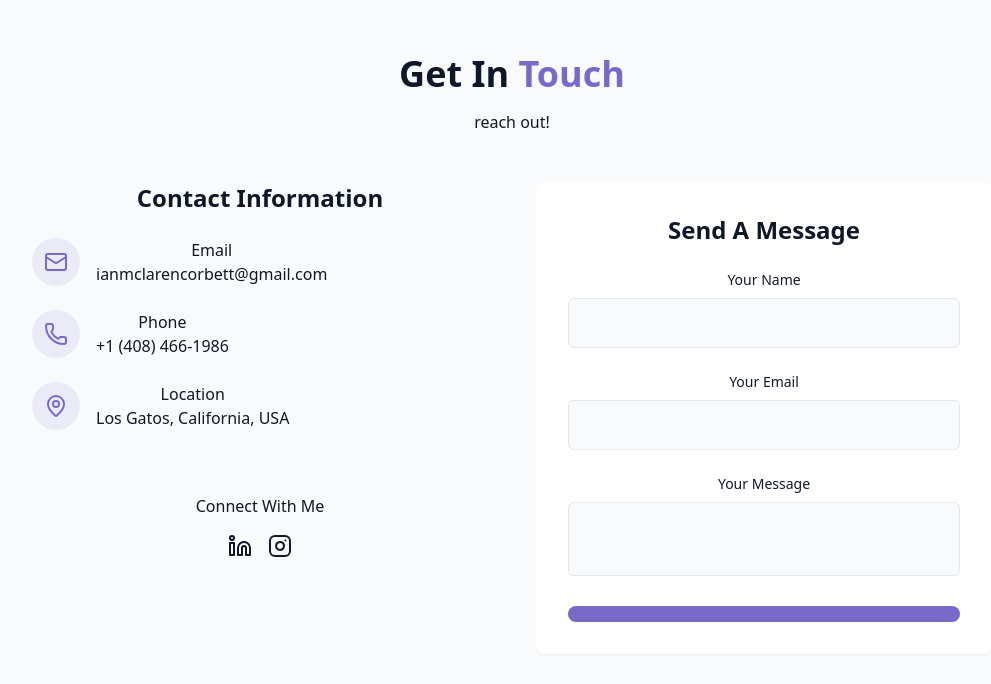
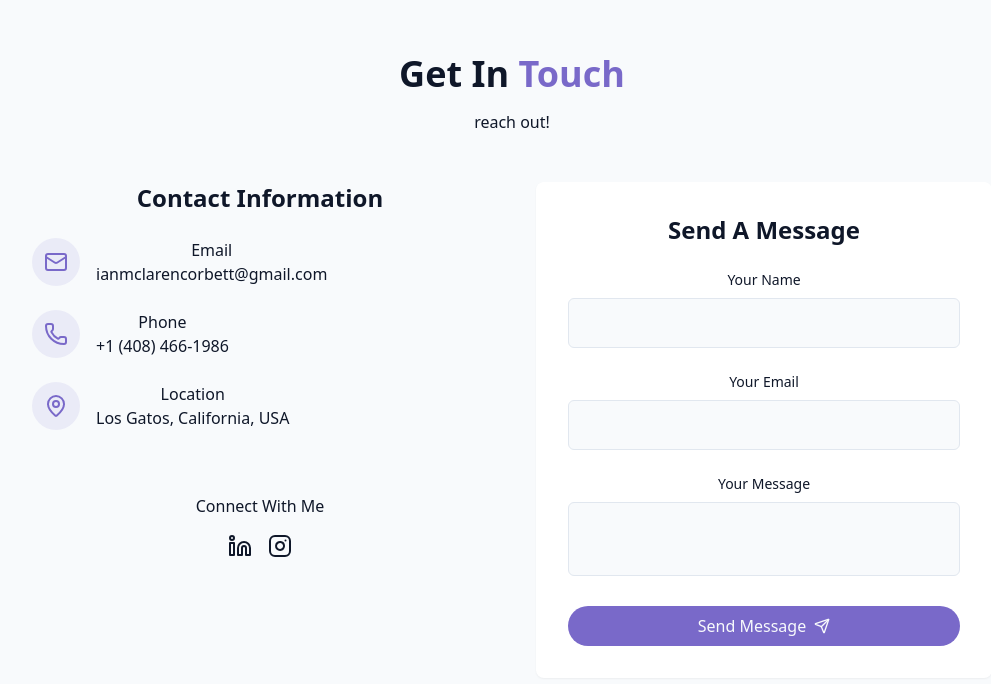
Before and after one commit to iancorbett/reactPortfolio, a React (Vite) app: page / in a window 1280 px wide. Shown: the part 3190-3874 px from the top of the page, without its empty margins (128-1119 px from the left). Built offline with nearby package versions, Linux system fonts and the light colour scheme.

Commit message:
add timeout func

```diff
--- a/src/components/ContactSection.jsx
+++ b/src/components/ContactSection.jsx
@@ -1,7 +1,16 @@
-import { Instagram, Linkedin, Mail, MapPin, Phone } from "lucide-react";
+import { Instagram, Linkedin, Mail, MapPin, Phone, Send } from "lucide-react";
 import { cn } from "../lib/utils";
 
 export const ContactSection = () => {
+
+    const handleSubmmit = (e) => {
+        e.preventDefault()
+
+        setTimeout(() => {
+
+        }, 1500)
+    }
+
     return (
     <section
     id="contact"
@@ -128,7 +137,8 @@ export const ContactSection = () => {
                         "cosmic-button w-full flex items-center justify-center gap-2"
                         )}
                         >
-
+                            Send Message
+                        <Send size={16}/>
                     </button>
                 </form>
             </div>
```
